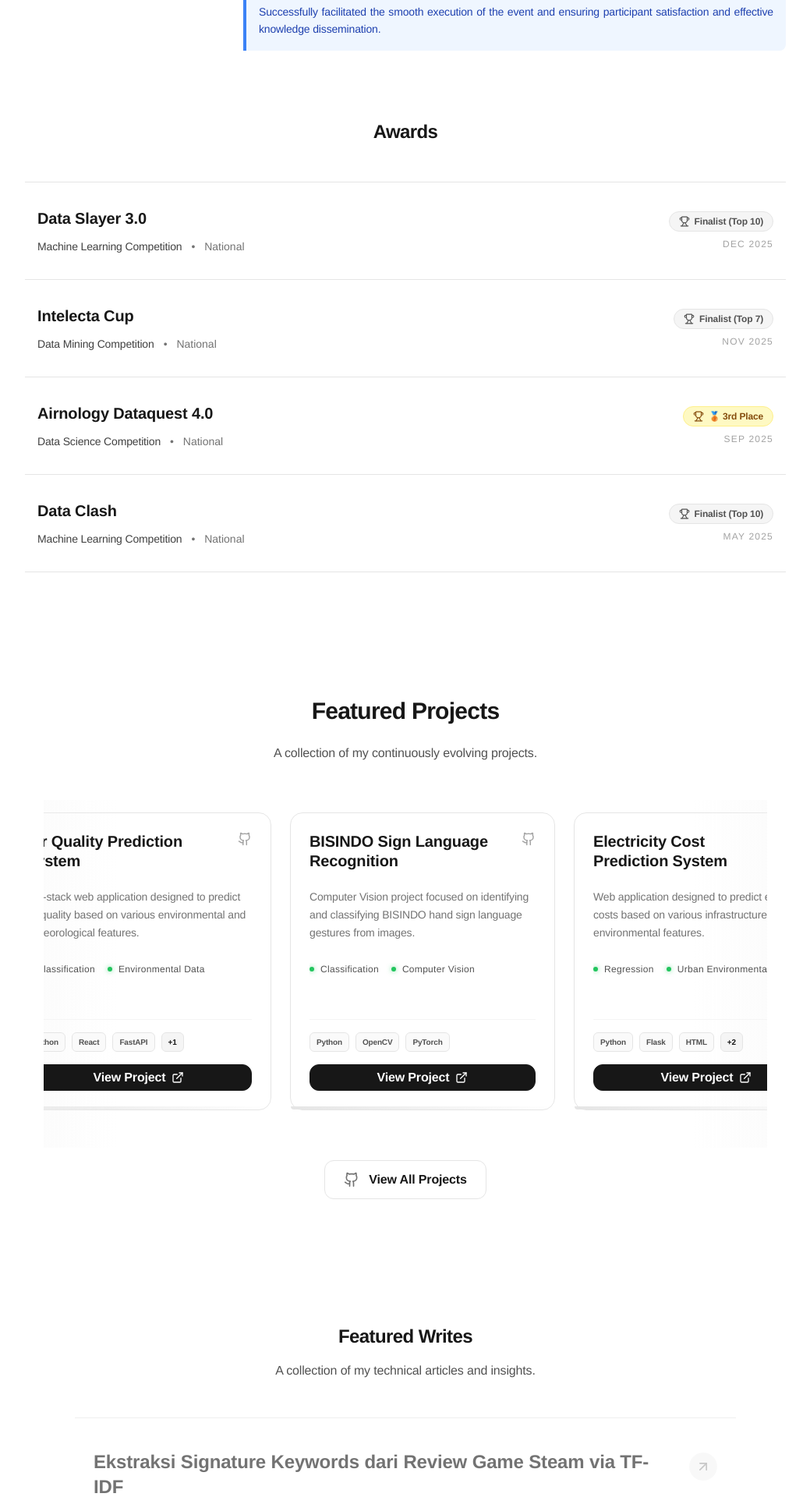
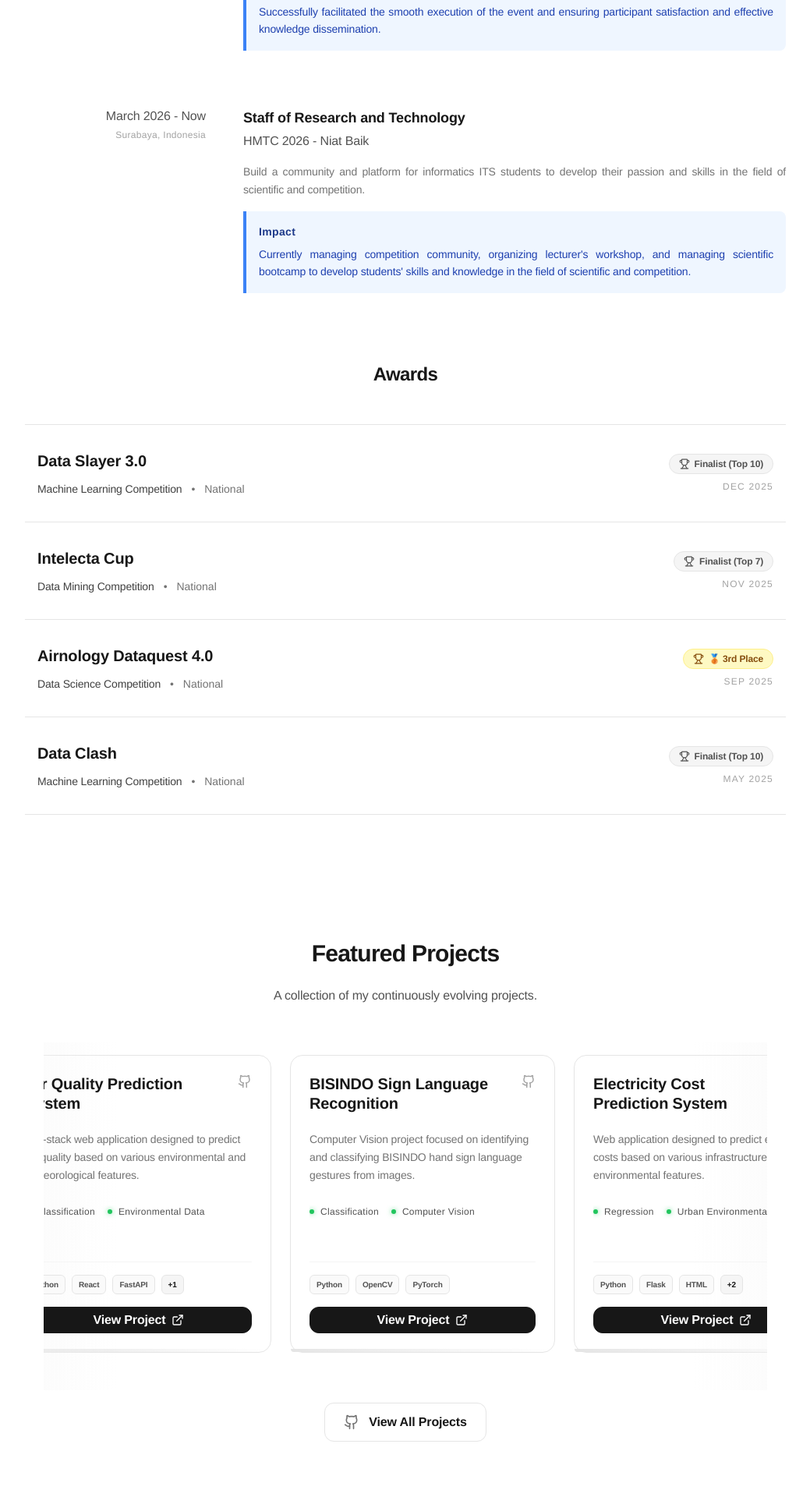
Before and after one commit to abidalfrz/portfolio, a React (Vite) app: page / in a window 1280 px wide. Shown: the part 3440-5360 px from the top of the page at 78% size, without its empty margins (120-1159 px from the left). Built offline with nearby package versions, Linux system fonts and the light colour scheme.

Commit message:
add: exp and project

```diff
--- a/src/constants.jsx
+++ b/src/constants.jsx
@@ -125,6 +125,14 @@ export const VOLUNTEER = [
     place: "Surabaya, Indonesia",
     description: "Coordinated 600+ Duta AI participants to maintain an organized flow throughout the event, assisted Event Committee in preparing and managing event logistics. Also supported lecturers during material presentation.",
     impact: "Successfully facilitated the smooth execution of the event and ensuring participant satisfaction and effective knowledge dissemination."
+  },
+  {
+    role: "Staff of Research and Technology",
+    company: "HMTC 2026 - Niat Baik",
+    year: "March 2026 - Now",
+    place: "Surabaya, Indonesia",
+    description: "Build a community and platform for informatics ITS students to develop their passion and skills in the field of scientific and competition.",
+    impact: "Currently managing competition community, organizing lecturer's workshop, and managing scientific bootcamp to develop students' skills and knowledge in the field of scientific and competition."
   }
 ];
 
@@ -200,6 +208,14 @@ export const PROJECTS = [
     techStack: ["Python", "NLTK", "TensorFlow", "Streamlit"],
     link: "",
     github: "https://github.com/abidalfrz/sms-spam-classification-nlp"
+  },
+  {
+    title: "Indonesian Province Socio-Economic Clustering",
+    tags : ["Clustering", "Unsupervised Learning"],
+    description: "Unsupervised learning project focused on clustering Indonesian provinces based on various socio-economic indicators.",
+    techStack: ["Python", "Scikit-learn", "Geopandas", "Matplotlib", "Plotly"],
+    link: "",
+    github: "https://github.com/abidalfrz/indonesian-socioeconomic-clustering",
   }
 ];
 
```
